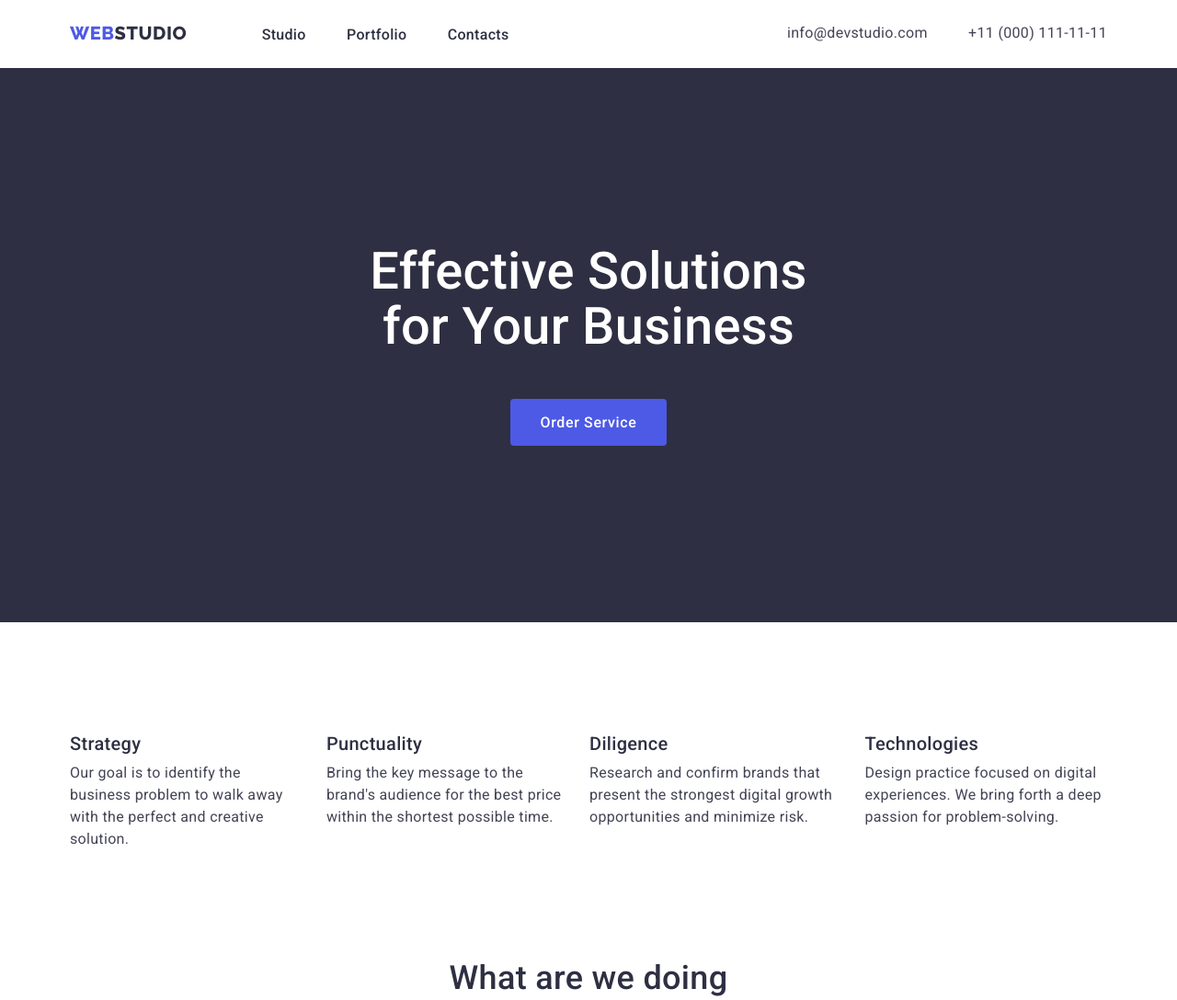
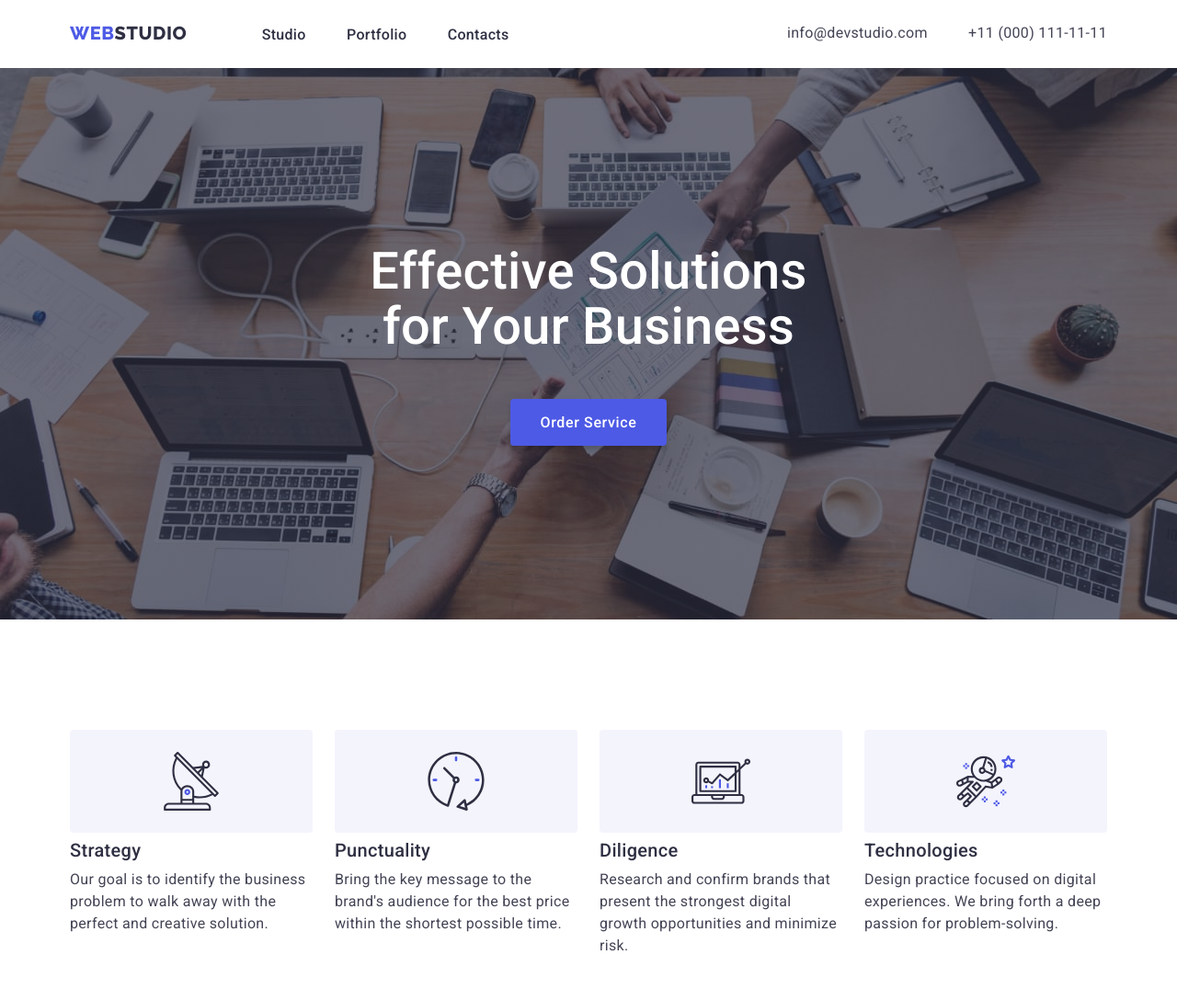
Before and after one commit to nedinix/goit-markup-hw-04, a plain HTML site: page index.html in a window 1280 px wide. Shown: the top 1088 px of the page at 92% size. Drawn offline with nearby package versions, Linux system fonts and the light colour scheme.

Commit message:
hero, features section styles
- added background for hero section
- added ::before in features section
- shadows in header, order-button (hover, active)

```diff
--- a/css/styles.css
+++ b/css/styles.css
@@ -10,6 +10,7 @@
 :root {
 	--primary-color: #ffffff;
 	--secondary-color: #2e2f42;
+	--hero-background: #2e2f42b3;
 	--text-color: #434455;
 	--secondary-text-color: #f4f4fd;
 	--accent-color: #4d5ae5;
@@ -140,7 +141,12 @@ body {
 
 /* ------------------ nav menu ------------------ */
 
-/* .nav-wrapper { drop-shadow } */
+.nav-wrapper {
+	box-shadow:
+		0px 2px 1px rgba(46, 47, 66, 0.08),
+		0px 1px 1px rgba(46, 47, 66, 0.16),
+		0px 1px 6px rgba(46, 47, 66, 0.08);
+ }
 
 .nav-block {
 	display: flex;
@@ -163,11 +169,22 @@ body {
 /* ------------------ hero section ------------------ */
 
 .hero-wrapper {
+	max-width: 1440px;
+	max-height: 600px;
+	margin: 0 auto;
 	padding: 192px 0;
+
 	text-align: center;
 
 	background-color: var(--secondary-color);
+	background-image:	linear-gradient(
+		to right, var(--hero-background), var(--hero-background)),
+		url(../images/people-office.jpg);
+    background-repeat: no-repeat;
+    background-position: center;
+    background-size: cover;
 }
+
 
 .hero.header {
 	margin-bottom: 48px;
@@ -201,6 +218,36 @@ body {
 
 .section.features {
 	padding: 120px 0;
+}
+
+.features .content-box::before {
+	display: inline-block;
+	content: "";
+	width: 264px;
+	height: 112px;
+	padding-top: 24px;
+	padding-bottom: 24px;
+
+	background-repeat: no-repeat;
+	background-position: center;
+	background-color: var(--secondary-text-color);
+	border-radius: 4px;
+}
+
+.features .content-box.strategy::before {
+	background-image: url("../images/antenna.svg");
+}
+
+.features .content-box.punctuality::before {
+	background-image: url("../images/clock.svg");
+}
+
+.features .content-box.diligence::before {
+	background-image: url("../images/diagram.svg");
+}
+
+.features .content-box.technologies::before {
+	background-image: url("../images/astronaut.svg");
 }
 
 .section.pictures {
@@ -309,18 +356,21 @@ body {
 	background-color: var(--accent-color);
 	border-style: none;
 	border-radius: 4px;
+	box-shadow: 0px 4px 4px rgba(0, 0, 0, 0.15);
 	cursor: pointer;
 }
 
 .order-button:hover,
 .order-button:focus {
-	color: var(--primary-color);
-
-	background-color: var(--accent-color);
+	box-shadow:
+		0px 1px 6px rgba(46, 47, 66, 0.08),
+		0px 1px 1px rgba(46, 47, 66, 0.16),
+		0px 2px 1px rgba(46, 47, 66, 0.08);
 }
 
 .order-button:active {
 	background-color: #404bbf;
+	box-shadow: 0px 4px 4px rgba(0, 0, 0, 0.15);
 }
 
 .filter-button {
@@ -349,7 +399,7 @@ body {
 /* ------------------ footer ------------------ */
 
 .footer {
-    padding: 100px 0;
+	padding: 100px 0;
 
 	color: var(--secondary-accent-color);
 
--- a/index.html
+++ b/index.html
@@ -64,21 +64,27 @@
 					<h2 class="section-header visually-hidden">Features</h2>
 
 					<ul class="content list">
-						<li class="content-box">
+						<li class="content-box strategy">
 							<h3 class="list header">Strategy</h3>
 							<p> Our goal is to identify the business problem to walk away with the perfect and creative solution. </p>
 						</li>
-						<li class="content-box">
+						<li class="content-box punctuality">
 							<h3 class="list header">Punctuality</h3>
-							<p> Bring the key message to the brand's audience for the best price within the shortest possible time. </p>
+							<p>
+								Bring the key message to the brand's audience for the best price within the shortest possible time.
+							</p>
 						</li>
-						<li class="content-box">
+						<li class="content-box diligence">
 							<h3 class="list header">Diligence</h3>
-							<p> Research and confirm brands that present the strongest digital growth opportunities and minimize risk. </p>
+							<p>
+								Research and confirm brands that present the strongest digital growth opportunities and minimize risk.
+							</p>
 						</li>
-						<li class="content-box">
+						<li class="content-box technologies">
 							<h3 class="list header">Technologies</h3>
-							<p> Design practice focused on digital experiences. We bring forth a deep passion for problem-solving. </p>
+							<p>
+								Design practice focused on digital experiences. We bring forth a deep passion for problem-solving.
+							</p>
 						</li>
 					</ul>
 				</div>
```
Also changed, not shown: images/antenna.svg (added), images/astronaut.svg (added), images/clock.svg (added), images/diagram.svg (added), images/people-office.jpg (added).
